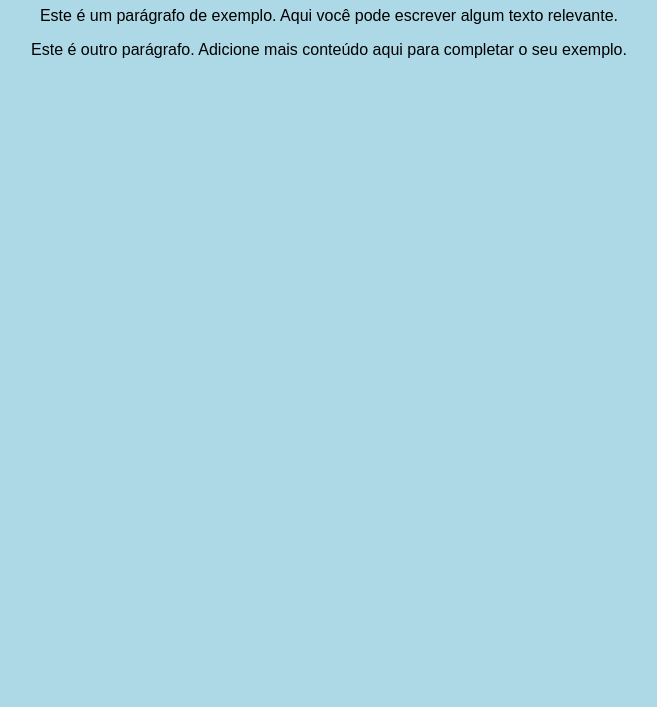
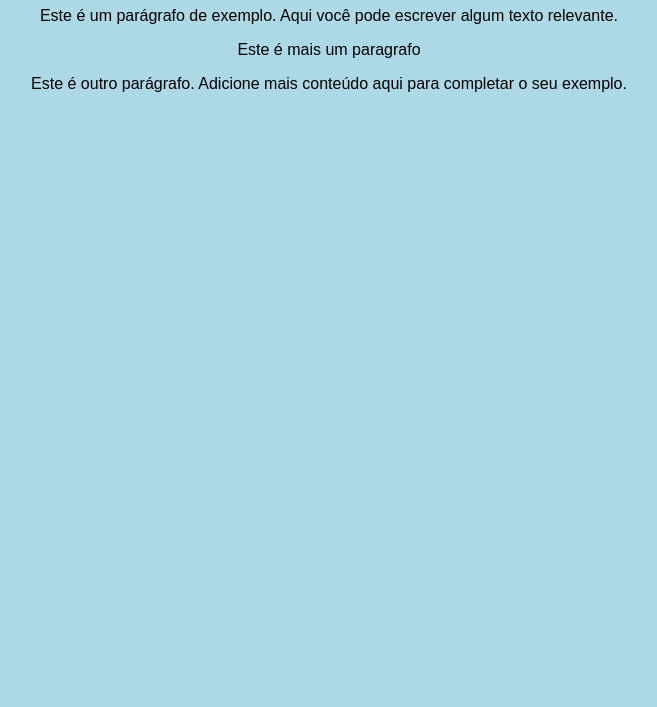
Before and after one commit to JorgePaivaDev/1repo-de-estudos-git-gitHub-DevJPaiva, a plain HTML site: page index.html in a window 1280 px wide. Shown: the part 93-800 px from the top of the page, without its empty margins (311-968 px from the left). Drawn offline with Linux system fonts and the light colour scheme.

Commit message:
2 adição
adicionei mais um paragrafo

```diff
--- a/index.html
+++ b/index.html
@@ -23,6 +23,7 @@
 <div class="container">
     <h1>Título do Exemplo</h1>
     <p>Este é um parágrafo de exemplo. Aqui você pode escrever algum texto relevante.</p>
+    <p>Este é mais um paragrafo</p>
     <p>Este é outro parágrafo. Adicione mais conteúdo aqui para completar o seu exemplo.</p>
 </div>
 </body>
```
